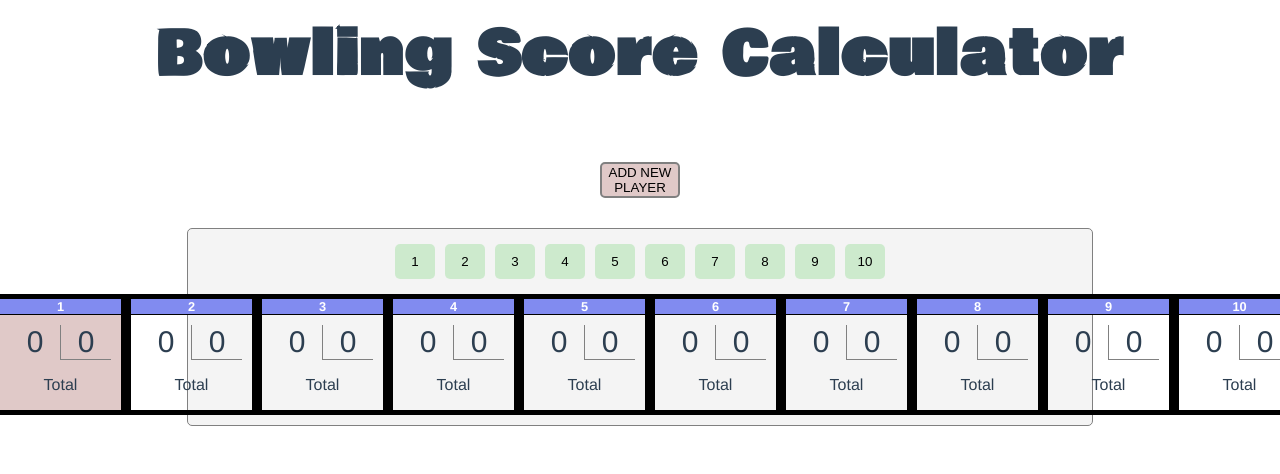
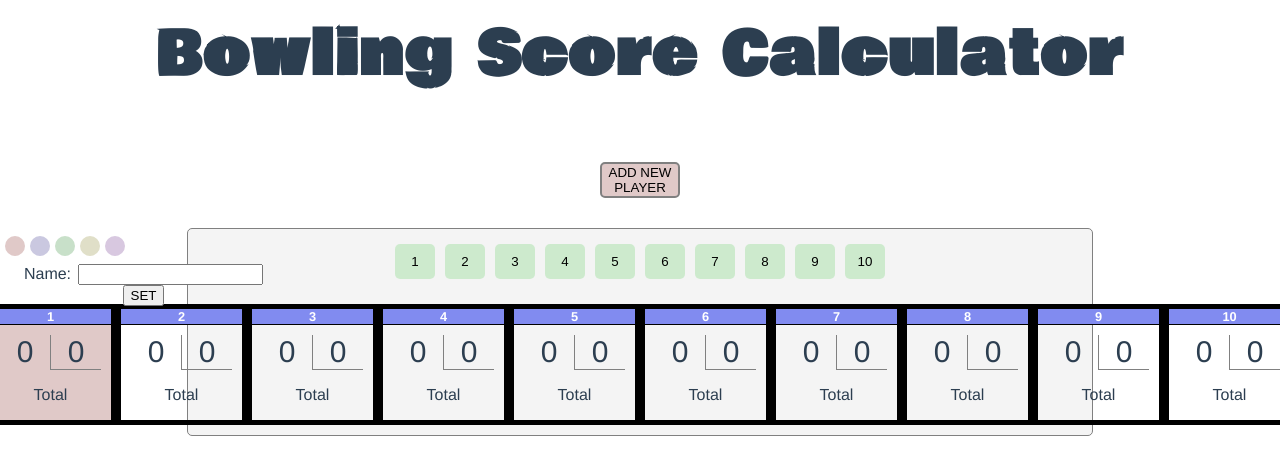
Before and after one commit to Gusmantas/Bowling-score-calculator, a Vue app in the folder client/: page / in a window 1280 px wide. Shown: the top 474 px of the page. Built offline with nearby package versions, Linux system fonts and the light colour scheme.

Commit message:
Bug fixes, name input, color picker etc..

```diff
--- a/client/src/components/Buttons.vue
+++ b/client/src/components/Buttons.vue
@@ -14,23 +14,36 @@
 <script lang="ts">
 import Vue from "vue";
 import Component from "vue-class-component";
+import { Prop, Watch } from "vue-property-decorator";
 
 @Component({})
 export default class Buttons extends Vue {
+  @Prop() private resetButtons!: boolean;
   knockedPinsValue = [1, 2, 3, 4, 5, 6, 7, 8, 9, 10] as number[];
   pinsLeft = 10;
   rollCount = 0;
 
-  emitValue(value: string): void {
+  lockButtons(value: string): void {
     this.pinsLeft = this.pinsLeft - parseInt(value);
-    this.rollCount++
+    this.rollCount++;
 
     if (this.pinsLeft === 0 || this.rollCount === 2) {
       this.pinsLeft = 10;
       this.rollCount = 0;
     }
+  }
 
+  emitValue(value: string): void {
+    this.lockButtons(value);
     this.$emit("getPinValue", value);
+  }
+
+  @Watch("resetButtons")
+  onButtonReset(value: boolean) {
+    if (value) {
+      this.pinsLeft = 10;
+      this.rollCount = 0;
+    }
   }
 }
 </script>
--- /dev/null
+++ b/client/src/components/ColorPicker.vue
@@ -0,0 +1,63 @@
+<template>
+  <div class="colors">
+    <div
+      :style="{ 'background-color': colors.RED }"
+      @click="setColor(colors.RED)"
+    ></div>
+    <div
+      :style="{ 'background-color': colors.BLUE }"
+      @click="setColor(colors.BLUE)"
+    ></div>
+    <div
+      :style="{ 'background-color': colors.GREEN }"
+      @click="setColor(colors.GREEN)"
+    ></div>
+    <div
+      :style="{ 'background-color': colors.YELLOW }"
+      @click="setColor(colors.YELLOW)"
+    ></div>
+    <div
+      :style="{ 'background-color': colors.PURPLE }"
+      @click="setColor(colors.PURPLE)"
+    ></div>
+  </div>
+</template>
+
+<script lang="ts">
+import Vue from "vue";
+import Component from "vue-class-component";
+
+@Component({})
+export default class ColorPicker extends Vue {
+  colors = {
+    RED: "#e0c9c8",
+    BLUE: "#cac8e0",
+    YELLOW: "#e0dfc8",
+    GREEN: "#c8e0c9",
+    PURPLE: "#d8c8e0",
+  };
+
+  setColor(value: string): void {
+    this.$emit("setColor", value);
+  }
+}
+</script>
+
+<style scoped lang="scss">
+.colors {
+  display: flex;
+  flex-direction: row;
+  margin-left: 0px;
+  margin-bottom: 8px;
+  div {
+    border-radius: 100px;
+    width: 20px;
+    height: 20px;
+    margin-left: 5px;
+    cursor: pointer;
+    &:hover {
+      filter: brightness(90%);
+    }
+  }
+}
+</style>
--- a/client/src/components/Frame.vue
+++ b/client/src/components/Frame.vue
@@ -23,11 +23,22 @@ export default class Frame extends Vue {
   @Prop() private frameID!: number;
   @Prop() private firstRollScore!: number;
   @Prop() private secondRollScore!: number;
+  @Prop() private resetFrame!: boolean;
 
   firstRoll = 0;
   secondRoll = 0;
   strike = false;
   spare = false;
+
+  @Watch("resetFrame")
+  onResetFrame(value: boolean) {
+    if (value) {
+      this.firstRoll = 0;
+      this.secondRoll = 0;
+      this.strike = false;
+      this.spare = false;
+    }
+  }
 
   @Watch("firstRollScore")
   onFirstRollChange(value: number, oldValue: number) {
--- a/client/src/components/GameBoard.vue
+++ b/client/src/components/GameBoard.vue
@@ -1,15 +1,30 @@
 <template>
   <div class="board">
-    <Buttons @getPinValue="setScore" />
+    <div class="player-input">
+      <span v-if="!displayName">
+        <ColorPicker @setColor="setColorValue" />
+        <PlayerNameInput @setPlayerName="setPlayerName" />
+      </span>
+      <p
+        v-if="displayName"
+        class="player-name"
+        @click="displayName = false"
+        :style="{ 'background-color': boardColor || '#e0c9c8' }"
+      >
+        {{ playerName }}
+      </p>
+      <Buttons @getPinValue="setScore" :resetButtons="resetFrame" />
+    </div>
     <div class="frame-wrapper">
-      <div v-for="i in 10" :key="i" class="frame">
+      <div v-for="i in 10" :key="i" class="frame" @click="setActiveFrame(i)">
         <Frame
           :frameID="i"
           :firstRollScore="activeFrame === i ? firstRollScore : 0"
           :secondRollScore="activeFrame === i ? secondRollScore : 0"
+          :resetFrame="activeFrame === i ? resetFrame : ''"
           :style="[
             activeFrame === i
-              ? { 'background-color': '#e0c9c8' }
+              ? { 'background-color': boardColor || '#e0c9c8' }
               : { 'background-color': '' },
           ]"
         />
@@ -23,20 +38,35 @@ import Vue from "vue";
 import Component from "vue-class-component";
 import Frame from "../components/Frame.vue";
 import Buttons from "../components/Buttons.vue";
+import ColorPicker from "../components/ColorPicker.vue";
+import PlayerNameInput from "./PlayerNameInput.vue";
 
 @Component({
   components: {
     Frame,
     Buttons,
+    ColorPicker,
+    PlayerNameInput,
   },
 })
 export default class GameBoard extends Vue {
   firstRollScore = 0;
   secondRollScore = 0;
   activeFrame = 1;
+  resetFrame = false;
+  playerName = "";
+  displayName = false;
+  boardColor = "";
 
+  setPlayerName(value: string): void {
+    this.playerName = value;
+    this.displayName = true;
+  }
   setActiveFrame(frameIndex: number): void {
-    console.log(frameIndex);
+    this.resetFrame = true;
+    this.activeFrame = frameIndex;
+    this.firstRollScore = 0;
+    this.secondRollScore = 0;
   }
 
   setScore(value: number): void {
@@ -46,6 +76,12 @@ export default class GameBoard extends Vue {
     this.firstRollScore === 0
       ? (this.firstRollScore = value)
       : (this.secondRollScore = value);
+
+    this.resetFrame = false;
+  }
+
+  setColorValue(value: string): void {
+    this.boardColor = value;
   }
 
   passRound(): void {
@@ -58,7 +94,7 @@ export default class GameBoard extends Vue {
 }
 </script>
 
-<style scoped>
+<style scoped lang="scss">
 .frame-wrapper {
   display: flex;
   flex-direction: row;
@@ -77,7 +113,35 @@ export default class GameBoard extends Vue {
   background-color: #e3e3e367;
 }
 
+.player-input {
+  display: flex;
+  justify-content: center;
+}
+
+span,
+.player-name {
+  position: absolute;
+  height: 20px;
+}
+
+span {
+  display: inline;
+  margin-top: -3px;
+  margin-right: 1000px;
+}
+
+.player-name {
+  cursor: pointer;
+  border: 1px solid grey;
+  padding: 2px 8px;
+  margin-top: 10px;
+  border-radius: 100px;
+  margin-right: 1200px;
+  &:hover {
+    filter: brightness(90%);
+  }
+}
 .frame {
-  margin: 0 5px;
+  margin: 5px 10px 0 0;
 }
 </style>
--- /dev/null
+++ b/client/src/components/PlayerNameInput.vue
@@ -0,0 +1,29 @@
+<template>
+  <div>
+    <label>Name:</label>
+    <input type="text" v-model="playerName" maxLength="10"/>
+    <button class="set-name-btn" @click="setPlayerName">SET</button>
+  </div>
+</template>
+
+<script lang="ts">
+import Vue from "vue";
+import Component from "vue-class-component";
+
+@Component({})
+export default class PlayerName extends Vue {
+  playerName = "";
+
+  setPlayerName(): void {
+    this.$emit("setPlayerName", this.playerName);
+  }
+}
+</script>
+
+<style scoped>
+input,
+label,
+.set-name-btn {
+  margin-left: 7px;
+}
+</style>
```
